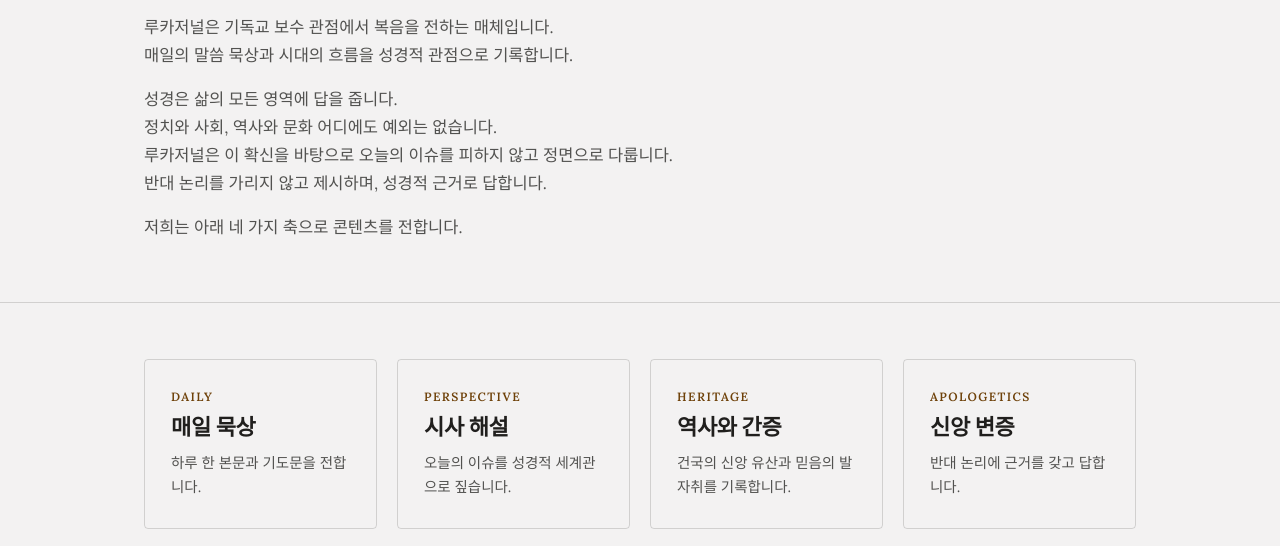
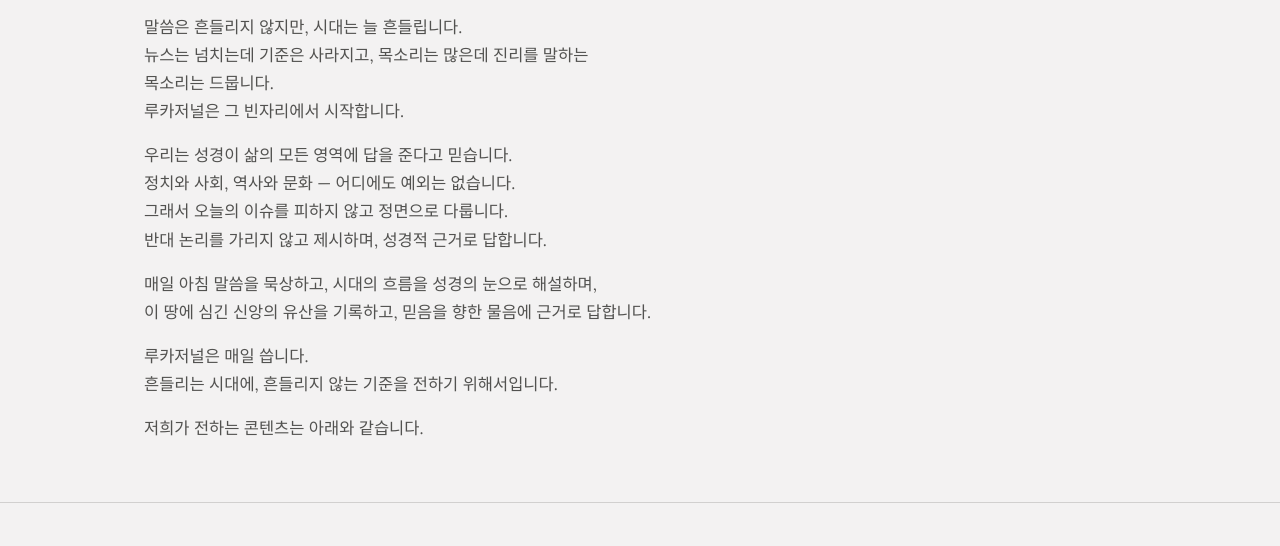
Before and after one commit to choiho0619/lucajournal, a plain HTML site: page about.html in a window 1280 px wide. Shown: the part 222-768 px from the top of the page. Drawn offline with nearby package versions, Linux system fonts and the light colour scheme; a script that the page names is missing.

Commit message:
about.html: 소개 본문 창간사 스타일로 전면 개편

```diff
--- a/about.html
+++ b/about.html
@@ -155,9 +155,11 @@ footer.site-footer{padding:36px clamp(20px,5vw,64px);font-size:13px;
     <section style="padding:64px 0 60px;">
       <span class="eyebrow">루카저널</span>
       <h1 class="headline" style="font-size:clamp(28px,3.2vw,40px);max-width:16ch;">루카저널 소개</h1>
-      <p class="sub">루카저널은 기독교 보수 관점에서 복음을 전하는 매체입니다.<br>매일의 말씀 묵상과 시대의 흐름을 성경적 관점으로 기록합니다.</p>
-      <p class="sub">성경은 삶의 모든 영역에 답을 줍니다.<br>정치와 사회, 역사와 문화 어디에도 예외는 없습니다.<br>루카저널은 이 확신을 바탕으로 오늘의 이슈를 피하지 않고 정면으로 다룹니다.<br>반대 논리를 가리지 않고 제시하며, 성경적 근거로 답합니다.</p>
-      <p class="sub">저희는 아래 네 가지 축으로 콘텐츠를 전합니다.</p>
+      <p class="sub">말씀은 흔들리지 않지만, 시대는 늘 흔들립니다.<br>뉴스는 넘치는데 기준은 사라지고, 목소리는 많은데 진리를 말하는 목소리는 드뭅니다.<br>루카저널은 그 빈자리에서 시작합니다.</p>
+      <p class="sub">우리는 성경이 삶의 모든 영역에 답을 준다고 믿습니다.<br>정치와 사회, 역사와 문화 — 어디에도 예외는 없습니다.<br>그래서 오늘의 이슈를 피하지 않고 정면으로 다룹니다.<br>반대 논리를 가리지 않고 제시하며, 성경적 근거로 답합니다.</p>
+      <p class="sub">매일 아침 말씀을 묵상하고, 시대의 흐름을 성경의 눈으로 해설하며,<br>이 땅에 심긴 신앙의 유산을 기록하고, 믿음을 향한 물음에 근거로 답합니다.</p>
+      <p class="sub">루카저널은 매일 씁니다.<br>흔들리는 시대에, 흔들리지 않는 기준을 전하기 위해서입니다.</p>
+      <p class="sub">저희가 전하는 콘텐츠는 아래와 같습니다.</p>
     </section>
   </div>
   <hr class="rule">
```
